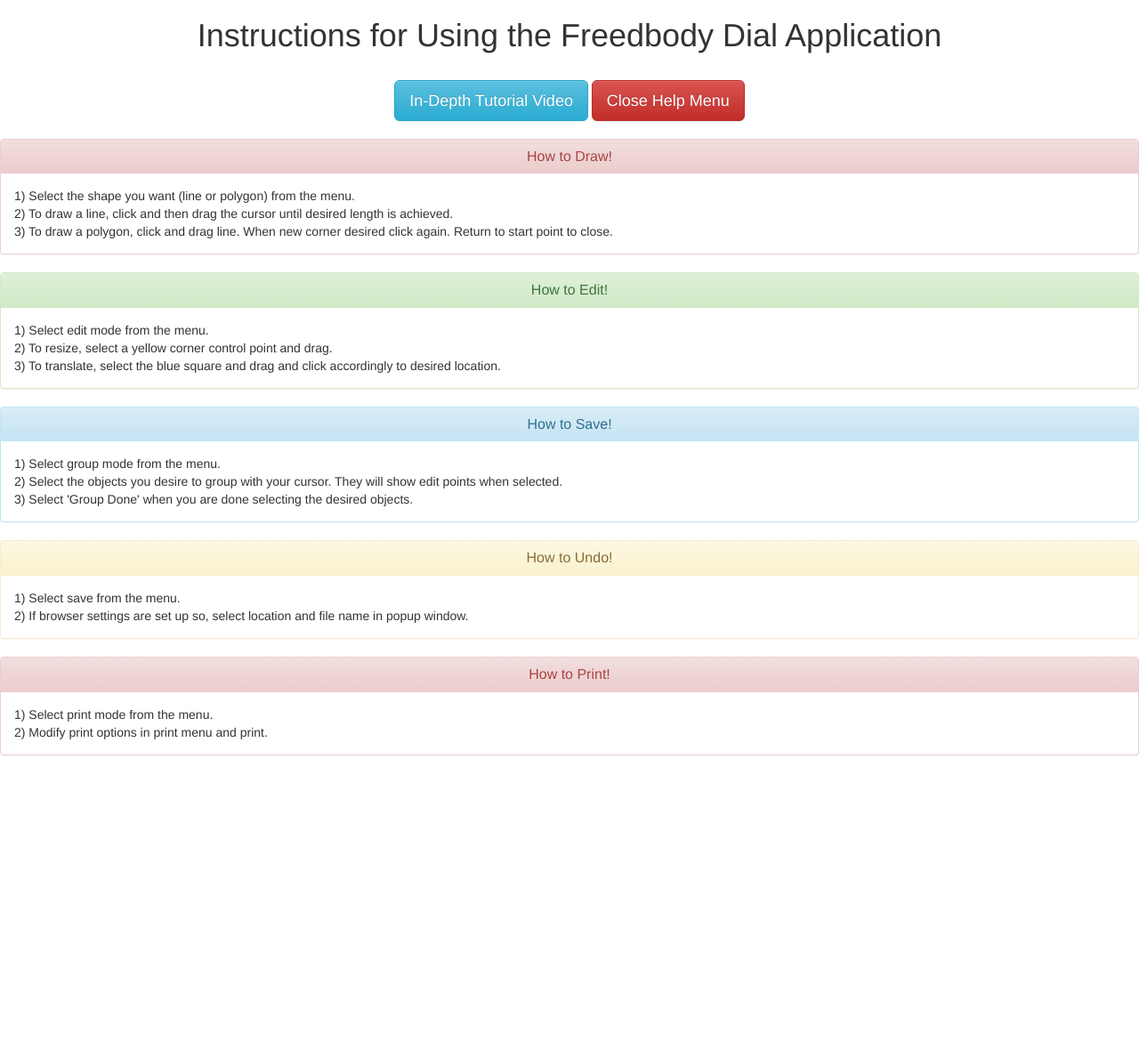
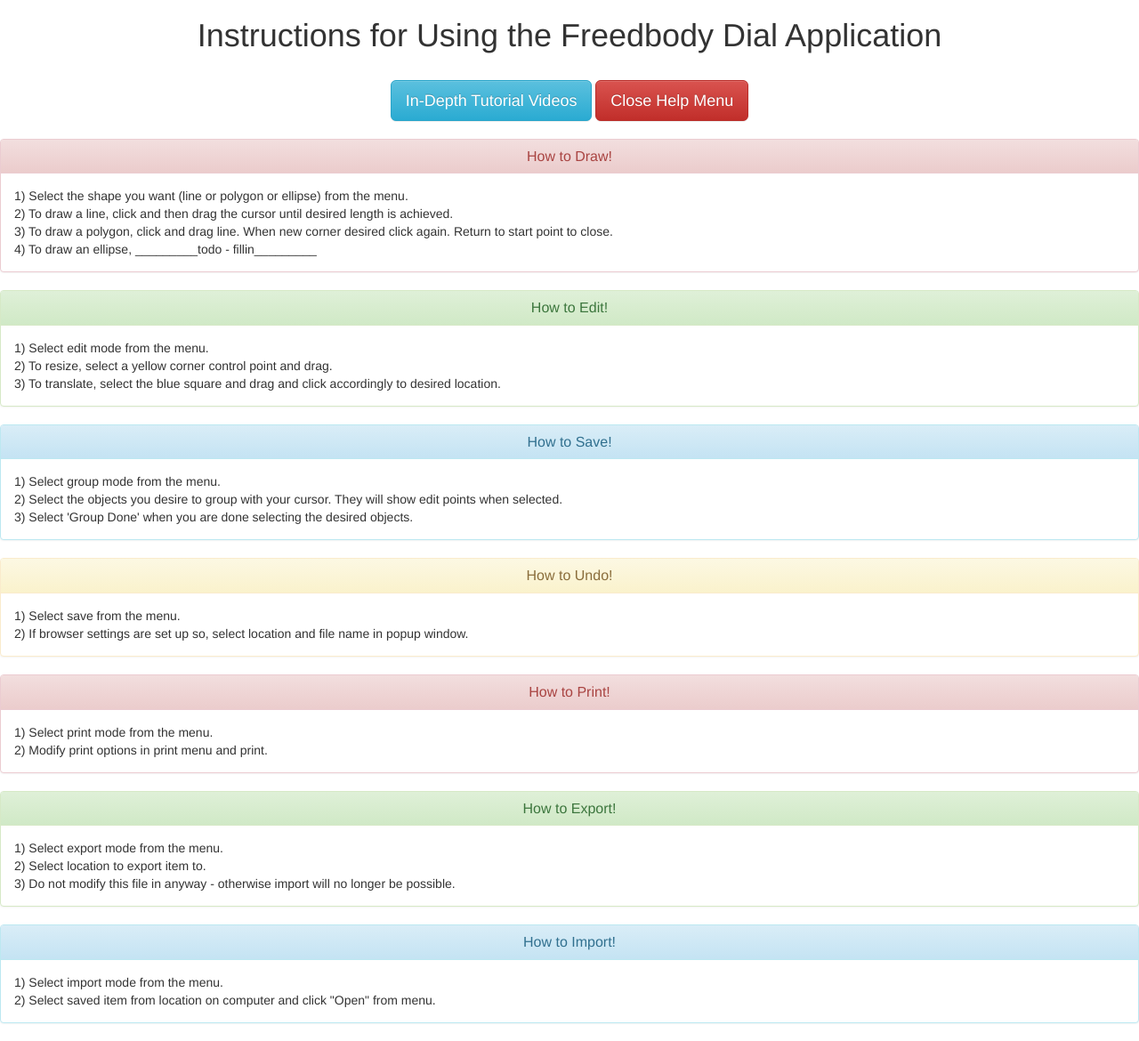
Before and after one commit to adithram/FreebodyDial, a Flask app: template templates/instructions.html in a window 1280 px wide. Shown: the whole page at 89% size. Before the commit the page ends 849 px from the top, so only its background shows below. Run offline with Flask 2, Linux system fonts and the light colour scheme; the template is opened without the code that fills it, so the values that code supplies are empty; some libraries are stand-ins or nearby versions.

Commit message:
Updating how to and tutorial vids

```diff
--- a/templates/instructions.html
+++ b/templates/instructions.html
@@ -37,7 +37,7 @@ function openVideo(){
     }
 
 
-    openInNewTab("https://www.youtube.com");
+    openInNewTab("https://www.youtube.com/playlist?list=PLQljZiP9l83GYOPoskGqZAV9A2sDQOhfN");
 }
 
 </script>
@@ -50,7 +50,7 @@ function openVideo(){
 
 <br>
 
-<center><button type="button" onclick = "openVideo()" class="btn btn-info btn-lg">In-Depth Tutorial Video</button>
+<center><button type="button" onclick = "openVideo()" class="btn btn-info btn-lg">In-Depth Tutorial Videos</button>
 
 <button type="button" onclick = "closeTab()" class="btn btn-danger btn-lg">Close Help Menu</button>
 </center>
@@ -62,9 +62,10 @@ function openVideo(){
     <h3 class="panel-title"><center>How to Draw!</center></h3>
   </div>
   <div class="panel-body">
-    1) Select the shape you want (line or polygon) from the menu.<br>
+    1) Select the shape you want (line or polygon or ellipse) from the menu.<br>
     2) To draw a line, click and then drag the cursor until desired length is achieved.<br>
     3) To draw a polygon, click and drag line. When new corner desired click again. Return to start point to close.<br>
+    4) To draw an ellipse, _________todo - fillin_________<br>
   </div>
 </div>
 
@@ -110,6 +111,27 @@ function openVideo(){
   </div>
 </div>
 
+<div class="panel panel-success">
+  <div class="panel-heading">
+    <h3 class="panel-title"><center>How to Export!</center></h3>
+  </div>
+  <div class="panel-body">
+    1) Select export mode from the menu.<br>
+    2) Select location to export item to.<br>
+    3) Do not modify this file in anyway - otherwise import will no longer be possible.<br>
+  </div>
+</div>
+
+<div class="panel panel-info">
+  <div class="panel-heading">
+    <h3 class="panel-title"><center>How to Import!</center></h3>
+  </div>
+  <div class="panel-body">
+    1) Select import mode from the menu.<br>
+    2) Select saved item from location on computer and click "Open" from menu.<br>
+  </div>
+</div>
+
 
 
 <!-- <center><button type="button" onclick = "closeTab()" class="btn btn-danger btn-lg btn-block">Close Help Menu</button></center>
```
